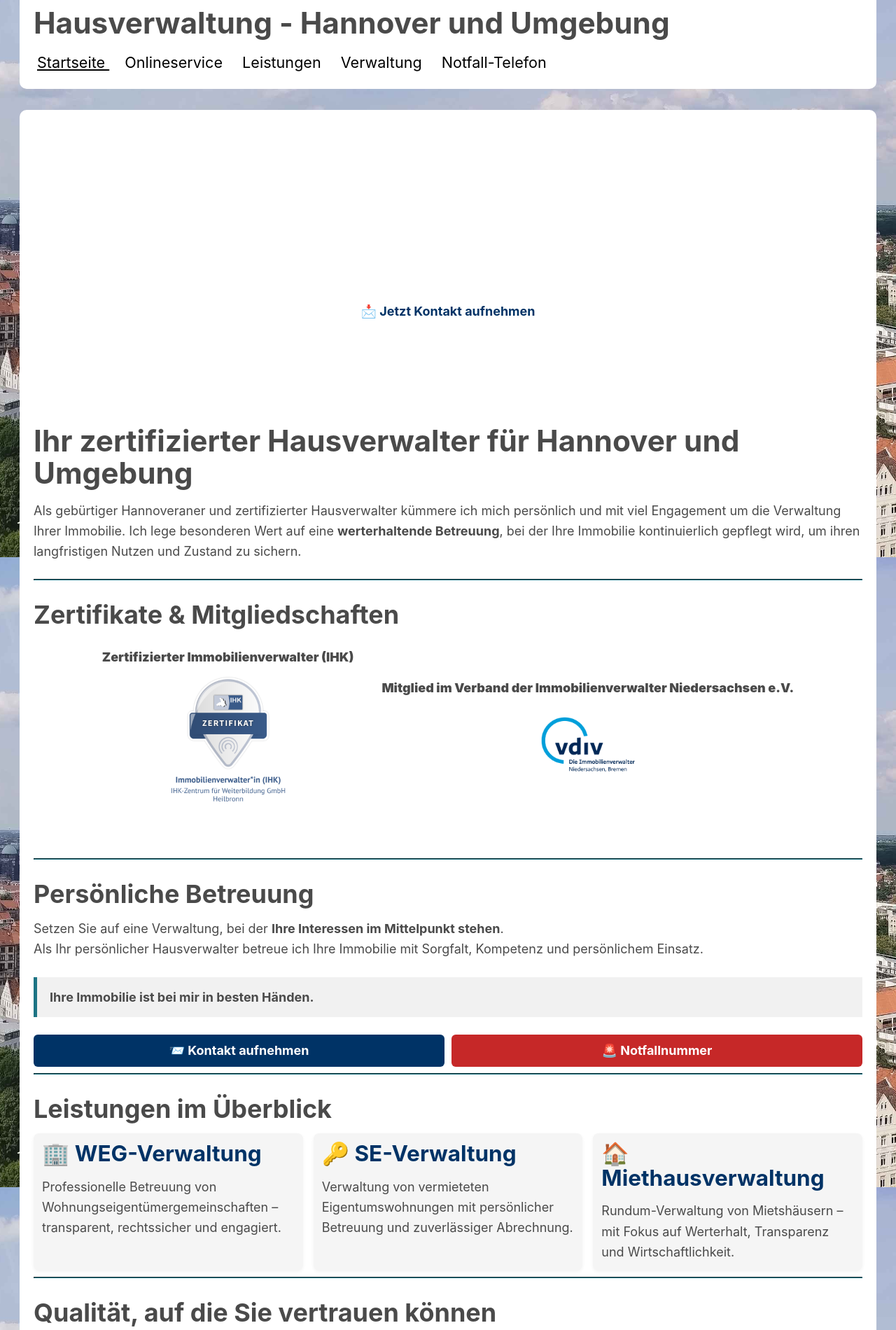
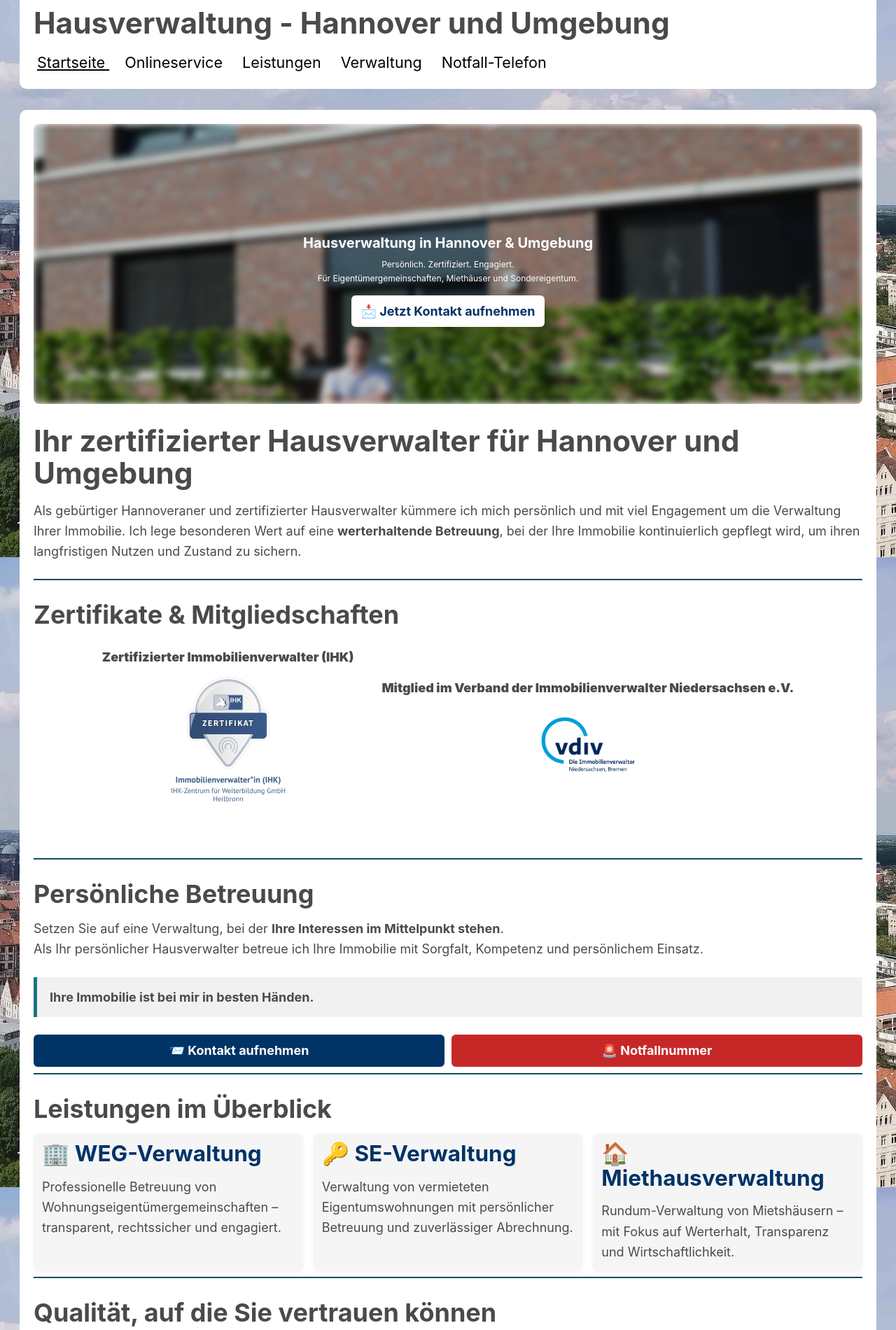
Before and after one commit to marek22k/hausverwaltung, a Jekyll site: the page built from index.md, in a window 1280 px wide. Shown: the part 1004-2904 px from the top of the page at 70% size. Built offline with Jekyll 4.4.1, drawn with Linux system fonts in a browser that asks for light colours.

Commit message:
Update index.md

```diff
--- a/index.md
+++ b/index.md
@@ -7,7 +7,7 @@ sitemap: true
 <div style="position: relative; overflow: hidden; height: 400px; margin-bottom: 2rem; border-radius: 8px;">
 
   <!-- Unscharfes Hintergrundbild -->
-  <div style="position: absolute; top: 0; left: 0; width: 100%; height: 100%; background: url('/assets/img/assets/img/DSC_0031.jpg') center center / cover no-repeat; filter: blur(5px) brightness(0.8); z-index: 1;">
+  <div style="position: absolute; top: 0; left: 0; width: 100%; height: 100%; background: url('/assets/img/DSC_0031.jpg') center center / cover no-repeat; filter: blur(5px) brightness(0.8); z-index: 1;">
   </div>
 
   <!-- Inhalt -->
```
